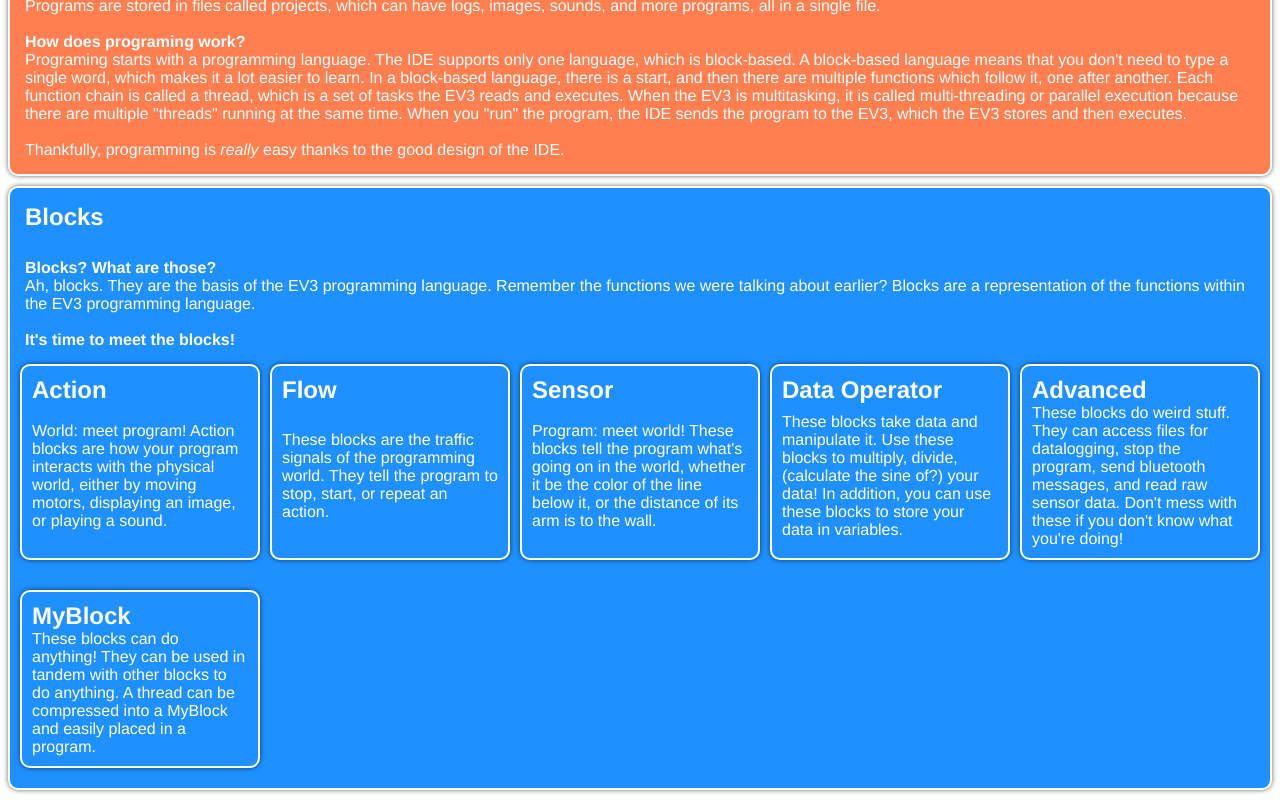
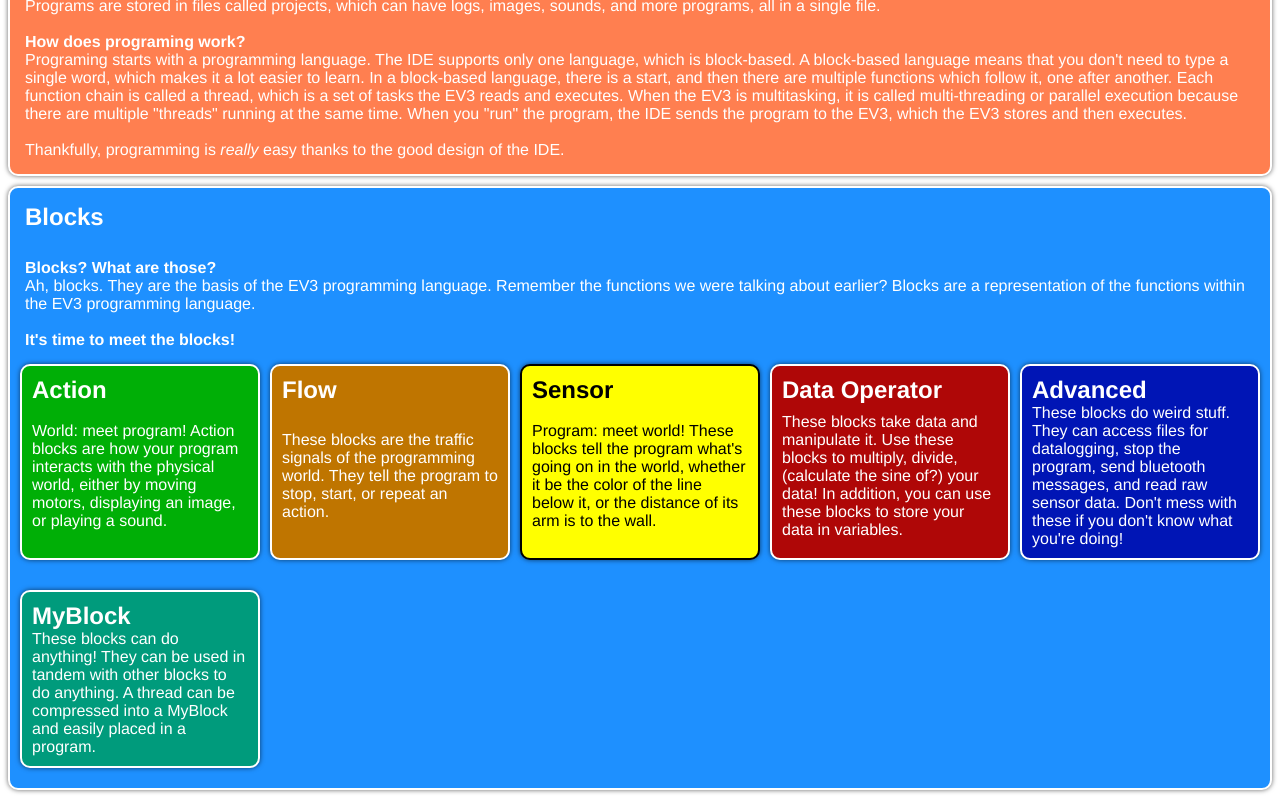
Before and after one commit to epicface2304/FLL-Coding, a plain HTML site: page index.html in a window 1280 px wide. Shown: the part 1637-2437 px from the top of the page. Drawn offline with Linux system fonts and the light colour scheme.

Commit message:
Update styles.css

```diff
--- a/styles.css
+++ b/styles.css
@@ -1,6 +1,4 @@
-
 code {
-
   padding: 0 3px;
   background-color: #444;
   border-radius: 2px;
@@ -42,6 +40,7 @@ a {
   transform: scale(1);
   transition-duration: 500ms;
 }
+
 .static {
   margin: 10px 0;
 }
@@ -144,3 +143,36 @@ h4 {
   background-color: deeppink;
   color: white;
 }
+
+/* Block colors */
+
+.action {
+  background-color: #00af06;
+  color: white;
+}
+
+.flow {
+  background-color: #bf7500;
+  color: white;
+}
+
+.sensor {
+  border: solid black 2px;
+  background-color: #ffff00;
+  color: black;
+}
+
+.data {
+  background-color: #af0707;
+  color: white;
+}
+
+.advanced {
+  background-color: #0015b5;
+  color: white;
+}
+
+.myblock {
+  background-color: #009b7c;
+  color: white;
+}
```
